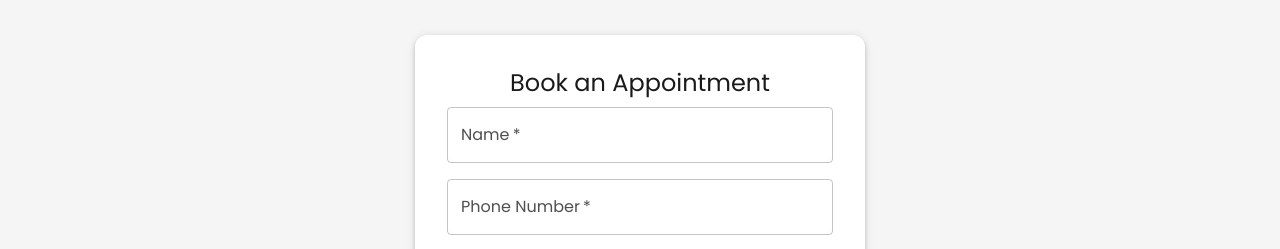
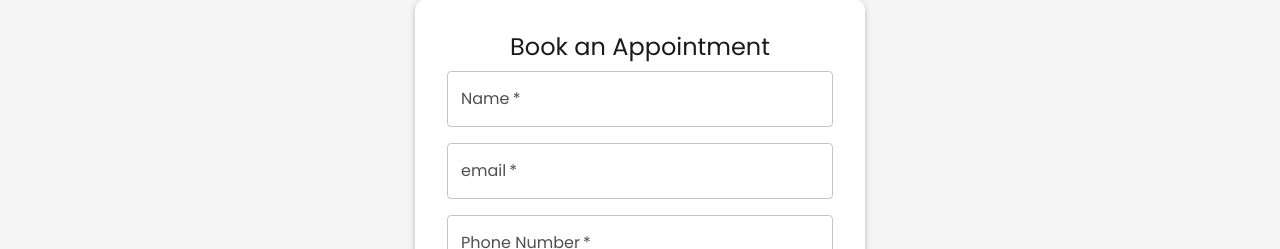
Before and after one commit to EmulationNerds685/Narayan_Clinic, a React (Vite) app: page /book in a window 1280 px wide. Shown: the part 122-371 px from the top of the page. Built offline with nearby package versions, Linux system fonts and the light colour scheme; no server answers.

Commit message:
form input updated

```diff
--- a/src/components/Appointment.jsx
+++ b/src/components/Appointment.jsx
@@ -23,6 +23,7 @@ import axios from "axios";
 function Appointment() {
   const [formData, setFormData] = useState({
     name: "",
+    email:"",
     phoneNumber: "",
     address: "",
     service:"",
@@ -58,6 +59,7 @@ function Appointment() {
       setLoading(false);
       setFormData({
         name: "",
+        email:"",
         phoneNumber: "",
         address: "",
         service:"",
@@ -97,6 +99,16 @@ function Appointment() {
 
         <Box component="form" onSubmit={handleSubmit}>
           <TextField fullWidth label="Name" name="name" required value={formData.name} onChange={handleChange} sx={{ mb: 2 }} />
+            <TextField
+            fullWidth
+            label="email"
+            name="email"
+            type="email"
+            required
+            value={formData.email}
+            onChange={handleChange}
+            sx={{ mb: 2 }}
+          />
           <TextField
             fullWidth
             label="Phone Number"
```
Also changed, not shown: 1 other file (tests, documents, lock files or other folders).
